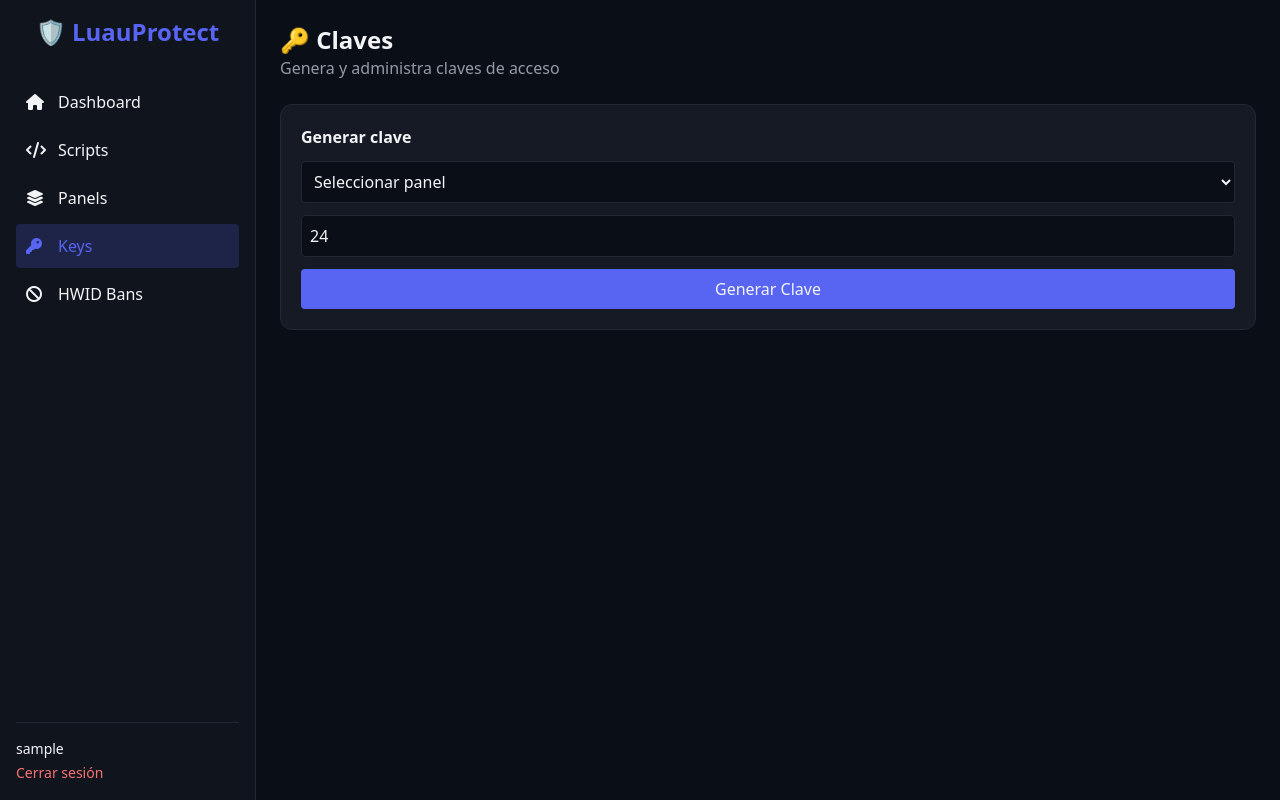
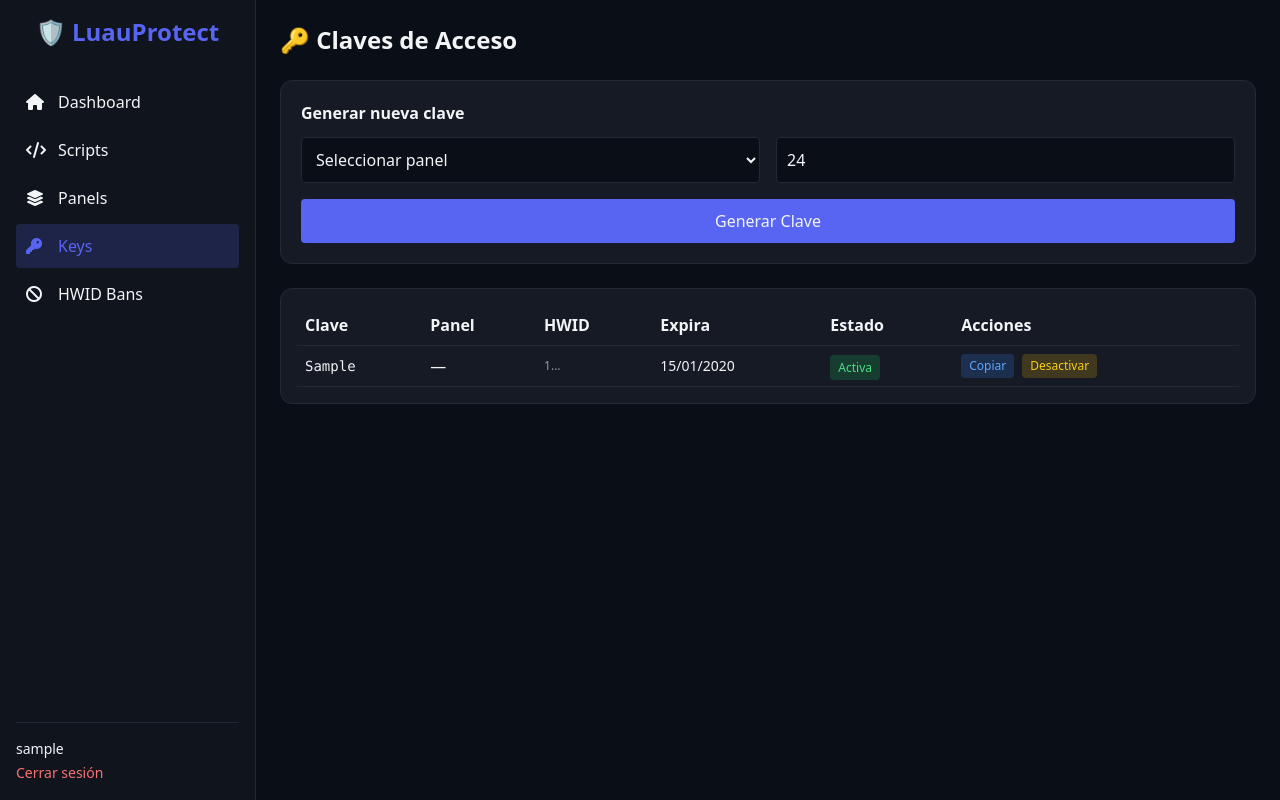
Before and after one commit to leivagaonahernanely-web/Protegetuscriptlua, a Flask app: page /keys in a window 1280 px wide. Run offline with Flask 3, Linux system fonts and the light colour scheme; a user stored in the database is signed in; tables that the repository leaves empty hold one stand-in row (values such as "Sample post"); some libraries are stand-ins or nearby versions.

Commit message:
Update keys.html

```diff
--- a/templates/keys.html
+++ b/templates/keys.html
@@ -1,20 +1,85 @@
 {% extends "base.html" %}
 {% block content %}
-<div class="mb-6">
-    <h1 class="text-2xl font-bold">🔑 Claves</h1>
-    <p class="text-textMuted">Genera y administra claves de acceso</p>
-</div>
-<form id="formKey" class="bg-card p-5 rounded-xl border border-border mb-6">
-    <h3 class="font-semibold mb-3">Generar clave</h3>
-    <div class="space-y-3">
-        <select id="panel_id" class="w-full bg-dark border border-border rounded p-2">
+<h1 class="text-2xl font-bold mb-6">🔑 Claves de Acceso</h1>
+
+<div class="bg-card p-5 rounded-xl border border-border mb-6">
+    <h3 class="font-semibold mb-3">Generar nueva clave</h3>
+    <div class="grid md:grid-cols-2 gap-4">
+        <select id="panelId" class="w-full bg-dark border border-border rounded p-2.5">
             <option value="">Seleccionar panel</option>
             {% for p in panels %}
-            <option value="{{ p.id }}">{{ p.title }}</option>
+            <option value="{{ p.id }}">{{ p.name }}</option>
             {% endfor %}
         </select>
-        <input type="number" id="hours" placeholder="Duración en horas (0 = sin vencimiento)" class="w-full bg-dark border border-border rounded p-2" value="24">
-        <button type="submit" class="w-full bg-primary hover:bg-primary/90 p-2 rounded">Generar Clave</button>
+        <input type="number" id="hours" placeholder="Duración en horas (0 = sin vencimiento)" class="w-full bg-dark border border-border rounded p-2.5" value="24" min="0">
     </div>
-</form>
+    <button onclick="generarClave()" class="w-full bg-primary hover:bg-primary/90 p-2.5 rounded mt-4">Generar Clave</button>
+</div>
+
+{% if keys %}
+<div class="bg-card p-4 rounded-xl border border-border overflow-x-auto">
+    <table class="w-full text-left">
+        <thead>
+            <tr class="border-b border-border">
+                <th class="p-2">Clave</th>
+                <th class="p-2">Panel</th>
+                <th class="p-2">HWID</th>
+                <th class="p-2">Expira</th>
+                <th class="p-2">Estado</th>
+                <th class="p-2">Acciones</th>
+            </tr>
+        </thead>
+        <tbody>
+            {% for k in keys %}
+            <tr class="border-b border-border">
+                <td class="p-2 font-mono text-sm">{{ k.key }}</td>
+                <td class="p-2">{{ k.panel.name if k.panel else '—' }}</td>
+                <td class="p-2 text-xs text-textMuted">{{ k.hwid[:16] + '...' if k.hwid else 'Sin asignar' }}</td>
+                <td class="p-2 text-sm">{{ k.expires.strftime('%d/%m/%Y') if k.expires else 'Nunca' }}</td>
+                <td class="p-2">
+                    <span class="px-2 py-1 rounded text-xs {{ 'bg-green-500/20 text-green-400' if k.active else 'bg-red-500/20 text-red-400' }}">
+                        {{ 'Activa' if k.active else 'Inactiva' }}
+                    </span>
+                </td>
+                <td class="p-2 flex gap-2">
+                    <button onclick="copiarTexto('{{ k.key }}')" class="text-xs bg-blue-500/20 text-blue-400 px-2 py-1 rounded">Copiar</button>
+                    <button onclick="cambiarEstado({{ k.id }}, {{ k.active|lower }})" class="text-xs bg-yellow-500/20 text-yellow-400 px-2 py-1 rounded">
+                        {{ 'Desactivar' if k.active else 'Activar' }}
+                    </button>
+                </td>
+            {% endfor %}
+        </tbody>
+    </table>
+</div>
+{% else %}
+<p class="text-center text-textMuted py-10">No hay claves generadas</p>
+{% endif %}
+
+<script>
+async function generarClave() {
+    const panelId = document.getElementById('panelId').value;
+    const horas = document.getElementById('hours').value;
+    if (!panelId) return alert('Selecciona un panel');
+    const res = await fetch('/api/generate-key', {
+        method: 'POST',
+        headers: {'Content-Type': 'application/json'},
+        body: JSON.stringify({panel_id: panelId, hours: horas})
+    });
+    const data = await res.json();
+    if (data.success) {
+        alert('Clave generada: ' + data.key);
+        location.reload();
+    } else alert('Error: ' + data.error);
+}
+
+function copiarTexto(texto) {
+    navigator.clipboard.writeText(texto);
+    alert('Copiado');
+}
+
+async function cambiarEstado(id) {
+    await fetch(`/api/toggle-key/${id}`, {method: 'POST'});
+    location.reload();
+}
+</script>
 {% endblock %}
```
